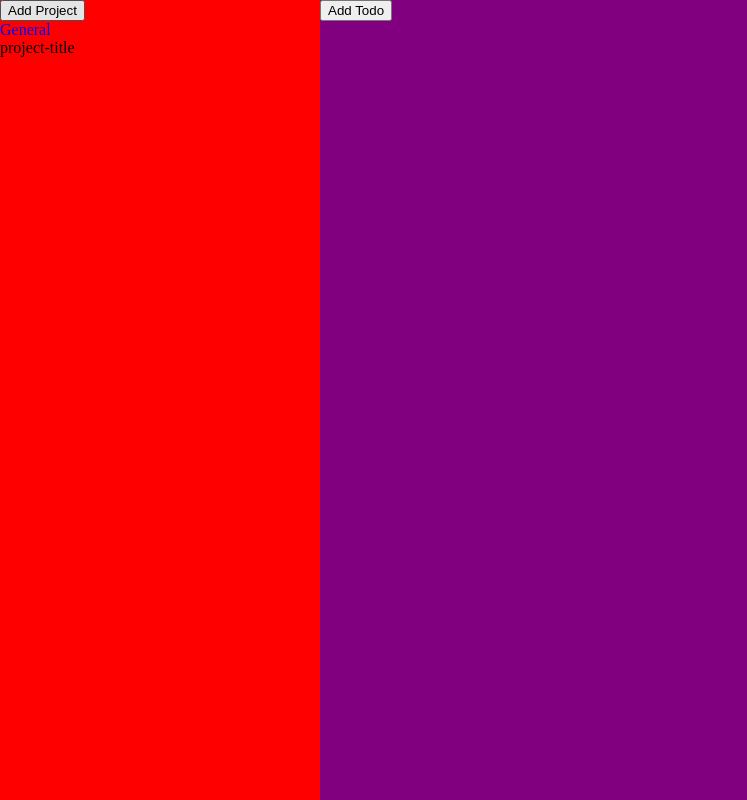
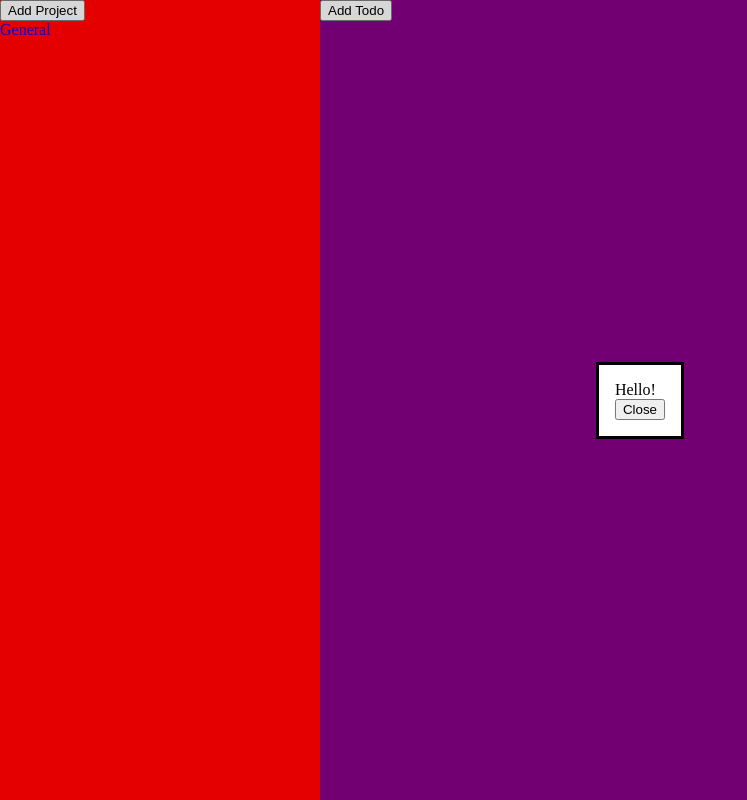
Before and after one commit to CoryChilton/todo-list, a website built with webpack: page src/template.html in a window 1280 px wide. Both pictures are taken after a click on the button "Add Project". Shown: the whole page, without its empty margins (0-747 px from the left). Built offline with nearby package versions, Linux system fonts and the light colour scheme.

Commit message:
Add modal for add project

```diff
--- a/src/domController.js
+++ b/src/domController.js
@@ -5,6 +5,7 @@ export const domController = (function () {
   const projectsUl = document.getElementById('projects');
   const addTodoBtn = document.getElementById('add-todo');
   const addProjectBtn = document.getElementById('add-project');
+  const projectModal = document.getElementById('project-modal');
   addTodoBtn.addEventListener('click', clickAddTodoBtn);
   addProjectBtn.addEventListener('click', clickAddProjectBtn);
 
@@ -14,8 +15,9 @@ export const domController = (function () {
   }
 
   function clickAddProjectBtn() {
-    logicController.addProject('project-title');
-    render();
+    projectModal.showModal();
+    // logicController.addProject('project-title');
+    // render();
   }
 
   function render(){
--- a/src/template.html
+++ b/src/template.html
@@ -8,15 +8,17 @@
 <body>
   <div id="project-section">
     <button id="add-project" type="button">Add Project</button>
-    <ul id="projects">
-
-    </ul>
+    <dialog id="project-modal">
+      <p>Hello!</p>
+      <form>
+        <button id="close-project-modal">Close</button>
+      </form>
+    </dialog>
+    <ul id="projects"></ul>
   </div>
   <div id="todo-section">
     <button type="button" id="add-todo">Add Todo</button>
-    <ul id="todos">
-
-    </ul>
+    <ul id="todos"></ul>
   </div>
 </body>
 </html>
```
Also changed, not shown: dist/index.html, dist/main.js.
